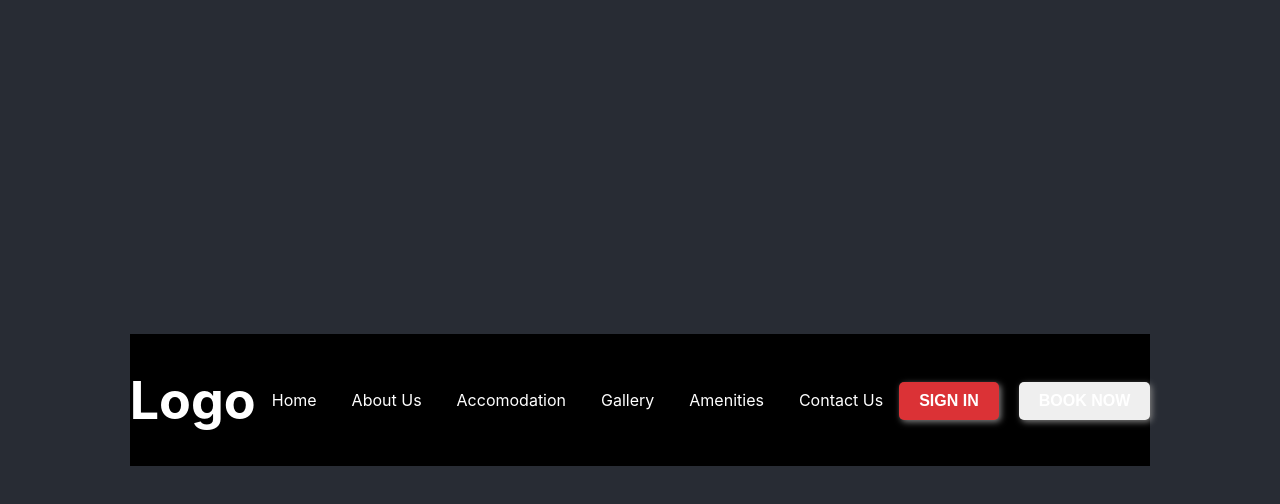
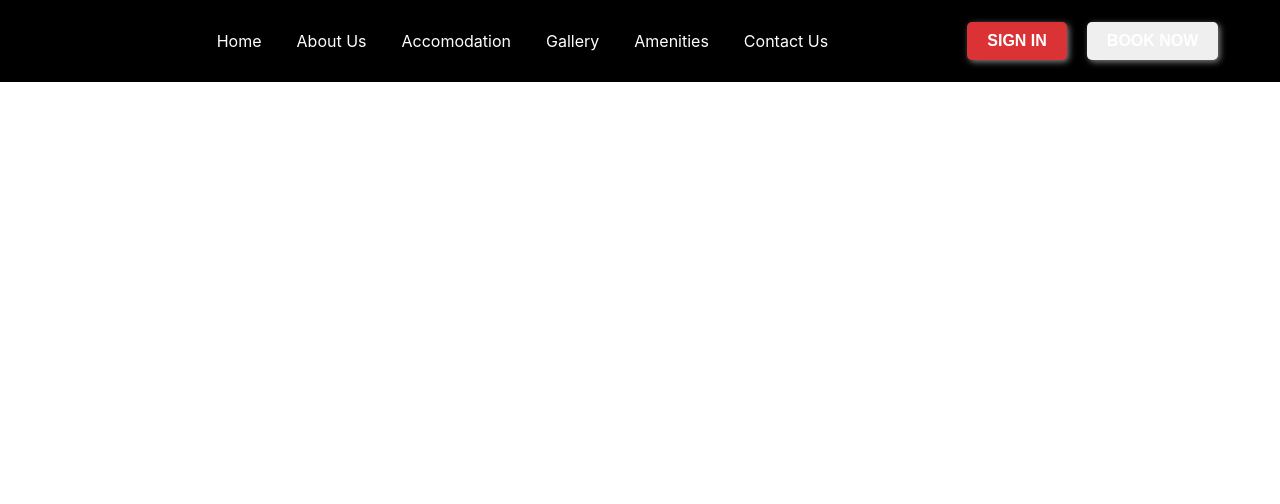
Before and after one commit to KalpithaRB/Resort_Websites, a React (Create React App) app in the folder websites/: page / in a window 1280 px wide. Shown: the top 504 px of the page. Built offline with nearby package versions, Linux system fonts and the light colour scheme.

Commit message:
Did some changes in app.css

```diff
--- a/websites/src/App.css
+++ b/websites/src/App.css
@@ -1,38 +1,6 @@
 .App {
   text-align: center;
-}
-
-.App-logo {
-  height: 40vmin;
-  pointer-events: none;
-}
-
-@media (prefers-reduced-motion: no-preference) {
-  .App-logo {
-    animation: App-logo-spin infinite 20s linear;
-  }
-}
-
-.App-header {
-  background-color: #282c34;
-  min-height: 100vh;
   display: flex;
   flex-direction: column;
-  align-items: center;
-  justify-content: center;
-  font-size: calc(10px + 2vmin);
-  color: white;
+  align-content: flex-start;
 }
-
-.App-link {
-  color: #61dafb;
-}
-
-@keyframes App-logo-spin {
-  from {
-    transform: rotate(0deg);
-  }
-  to {
-    transform: rotate(360deg);
-  }
-}
```
